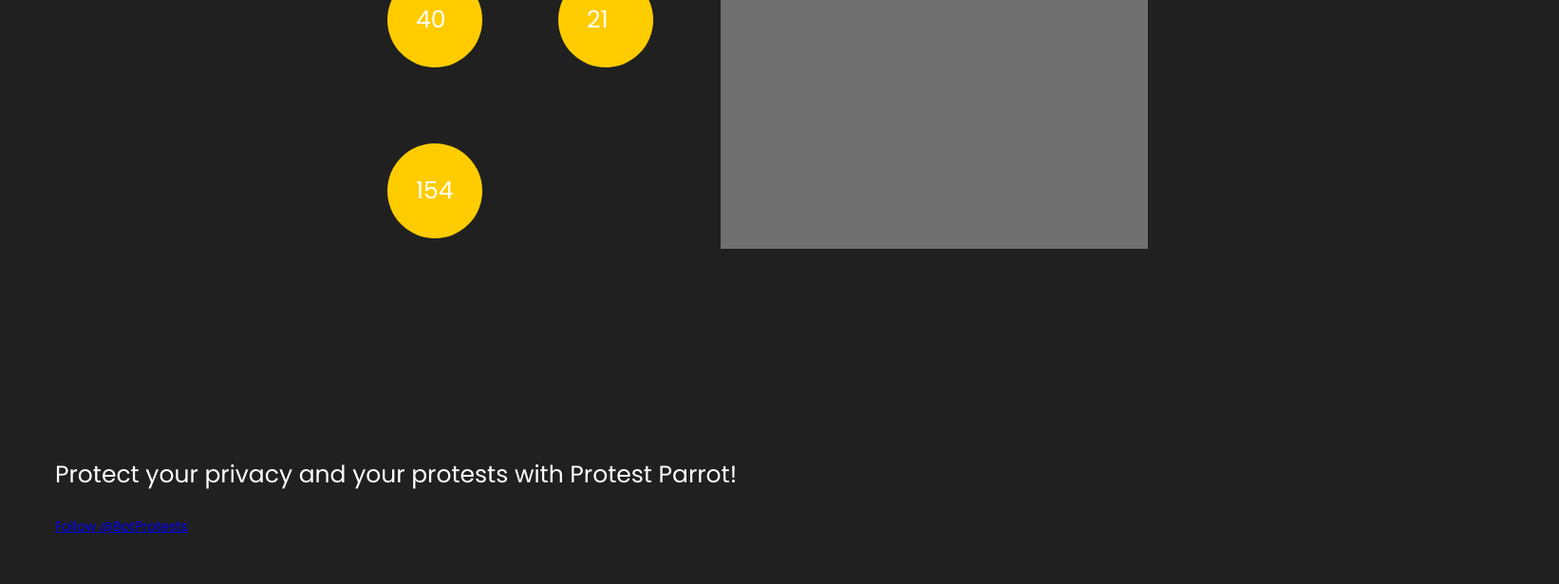
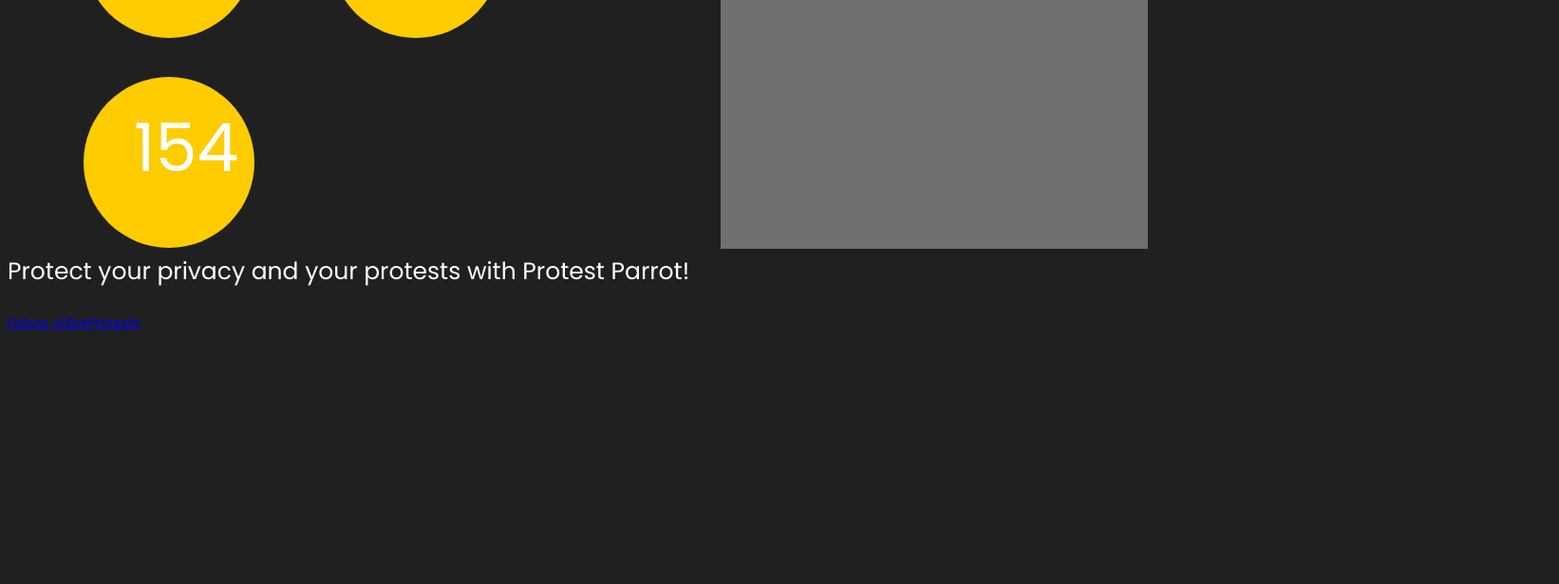
Before and after one commit to jarelleboac/protestparrot.github.io, a plain HTML site: page index.html in a window 1280 px wide. Shown: the part 680-1295 px from the top of the page at 95% size, 1642 px wide, since content can reach past the window. After the commit the page ends 1039 px from the top, so only its background shows below. Drawn offline with nearby package versions, Linux system fonts and the light colour scheme.

Commit message:
updated css

```diff
--- a/twitterHome.css
+++ b/twitterHome.css
@@ -59,7 +59,7 @@
 
 /*Style the active/current link*/
 .header a.active {
-  background-color: dodgerblue;
+  background-color:#1DA1F2;
   color: white;
 }
 
@@ -70,7 +70,8 @@
 }
 
 .header-right: hover {
-
+  background-color: #ffcc00;
+  color: white;
 }
 
 /* Add media queries for responsiveness - when the screen is 500px wide or less, stack the links on top of each other */
@@ -132,27 +133,32 @@
 #shiva
 {
   //margin-bottom: 40%;
-  width: 100px;
-	height: 100px;
+  width: 180px;
+	height: 180px;
 	background: #FFCC00;
 	-moz-border-radius: 50px;
-	-webkit-border-radius: 50px;
+	-webkit-border-radius: 100px;
 	//border-radius: 50px;
   float:left;
-
+  margin-top: 1px;
   //margin-right: 15%;
   margin:40px;
+  margin-bottom: 1px;
   //height: 100px;
   //width: 100px;
 }
 
 .count
 {
-  line-height: 100px;
+  //padding-top: 100px;
+  line-height: 150px;
   color:white;
-  margin-left:30px;
-  font-size:25px;
+  margin-left:53px;
+  //margin-top:700px;
+  //margin-bottom:30px;
+  font-size:70px;
 }
+
 
 .linker
 {
@@ -160,15 +166,23 @@
   font-color: black;
 }
 
+
+/*parent of the circle counter thingies*/
 .circles-parent { //text-align:center;
- margin: 180px 350px;
+ margin: 150px 2px;
   width: 100%;
   padding: 10px;
-
+ font-size : 28px;
+ margin-left: 30px;
+ margin-top: 20px;
+  //color: #1DA1F2;
 }
 
 .bot-quote{
-margin: 50px;
+  margin-top: -155px;
+  //margin: 50px;
+  //margin-left: 9px;
+  align: center;
 }
 
 /*
```
